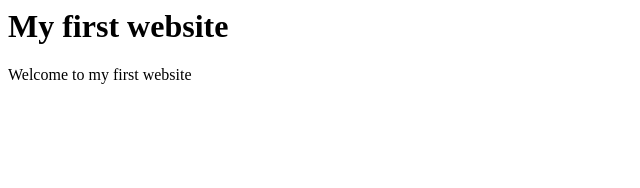
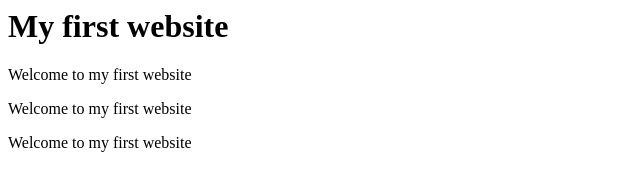
Before and after one commit to MaijaLehto/first-website, a plain HTML site: page index.html in a window 1280 px wide. Shown: the whole page, without its empty margins (0-640 px from the left). Drawn offline with Linux system fonts and the light colour scheme.

Commit message:
Update index

```diff
--- a/index.html
+++ b/index.html
@@ -1,3 +1,7 @@
 <h1>My first website</h1>
 
 <p>Welcome to my first website</p>
+
+<p>Welcome to my first website</p>
+
+<p>Welcome to my first website</p>
```
